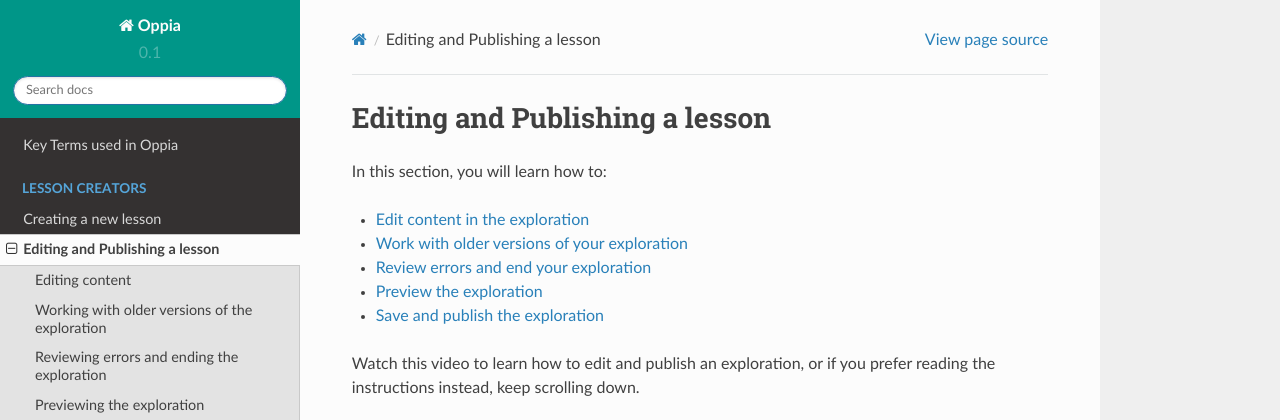
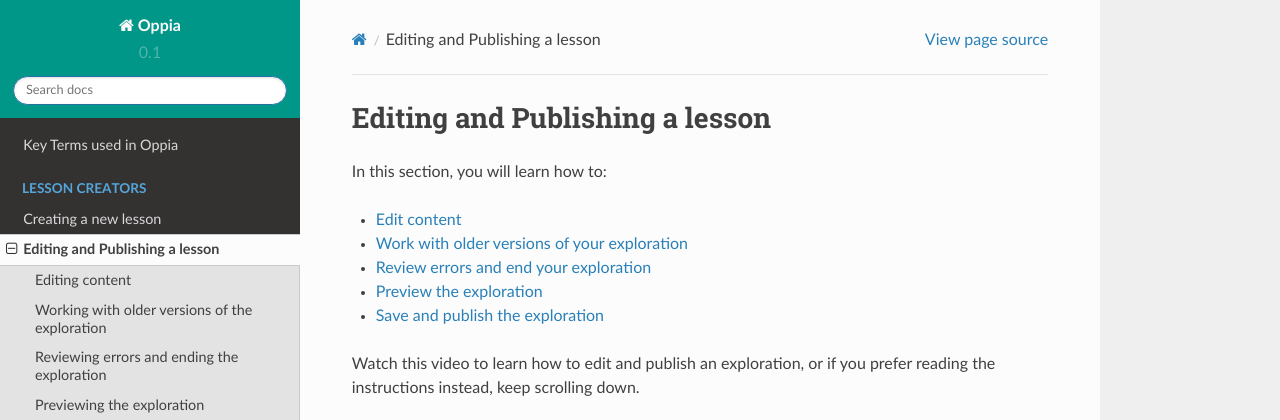
Before and after one commit to audstav/oppiadocstest, a Sphinx documentation site: the page built from docs/source/lesson/edit.rst, in a window 1280 px wide and 900 px high, cut to the strip 0-420 px from the top of the window. Built offline with Sphinx 7.4.7 and the Read the Docs theme 2.0.0, drawn with Linux system fonts in a browser that asks for light colours.

Commit message:
modified files

```diff
--- a/docs/source/lesson/create.rst
+++ b/docs/source/lesson/create.rst
@@ -179,7 +179,7 @@
 
 .. admonition:: What to think about
 
-   The Response section is where you decide how Oppia should respond based on the learner's answer. Do you want the learner to redo the question or move them to a different card? If you want them to try again, include some constructive feedback about why the answer was wrong. Even if they have answered correctly, explain why the answer was right.
+   The Response section is where you decide how Oppia should respond based on the learner's answer. Do you want the learner to redo the question or move them to a different card? If you want them to :ref:`try again <loopbacks>`, include some constructive feedback about why the answer was wrong. Even if they have answered correctly, explain why the answer was right.
 
 
 1. After you save an interaction, the **Add Response** pop-up box appears.
--- a/docs/source/lesson/edit.rst
+++ b/docs/source/lesson/edit.rst
@@ -5,7 +5,7 @@
 
 In this section, you will learn how to:
 
-* :ref:`Edit content in the exploration <editingcontent>`
+* :ref:`Edit content <editingcontent>`
 * :ref:`Work with older versions of your exploration <revert>`
 * :ref:`Review errors and end your exploration <reviewerror>`
 * :ref:`Preview the exploration <preview>`
```
Also changed, not shown: other parts of docs/source/lesson/create.rst (+2 -0 lines), 3 other files.
